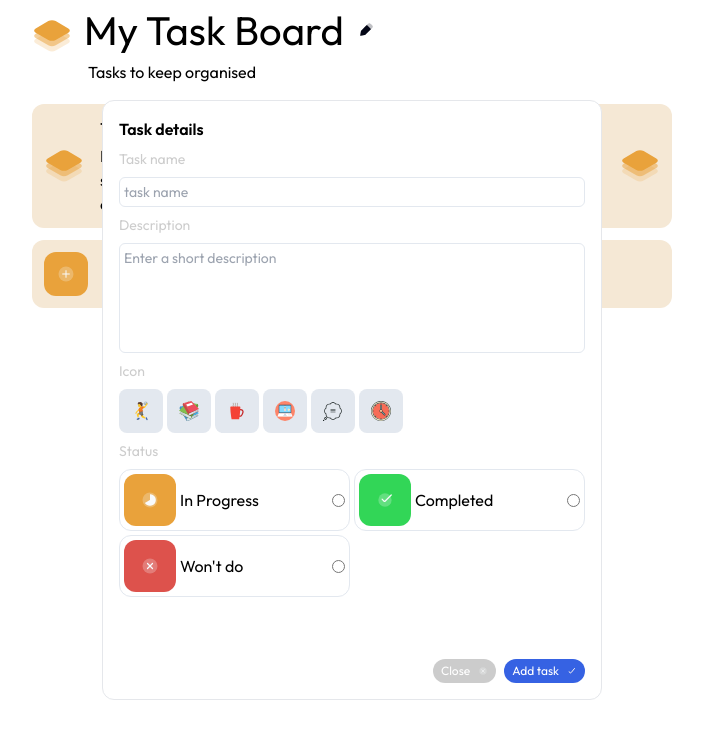
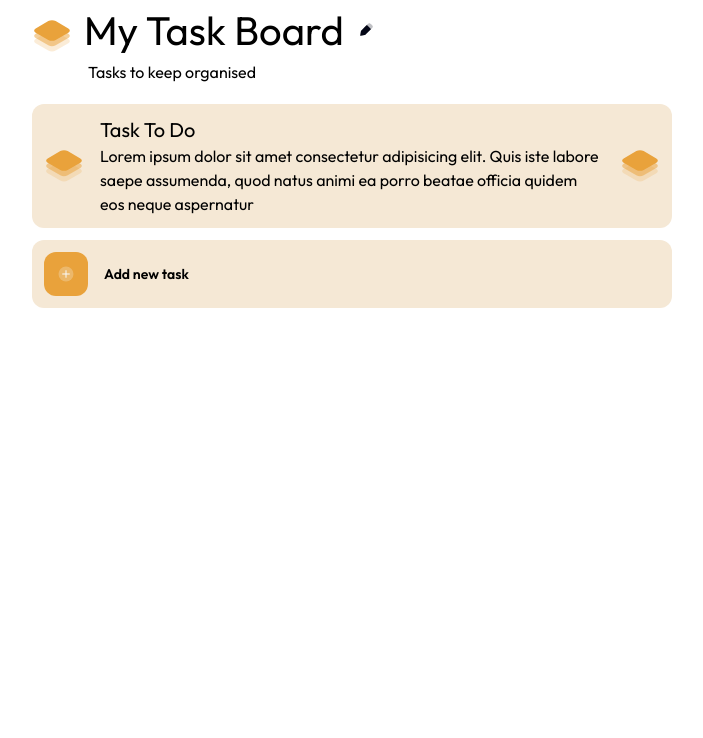
Before and after one commit to ysnitko/task_manager, a Next.js app: page / in a window 1280 px wide. Shown: the top 738 px of the page, without its empty margins (288-991 px from the left). Built offline with nearby package versions, Linux system fonts and the light colour scheme.

Commit message:
add changes

```diff
--- a/src/app/layout.tsx
+++ b/src/app/layout.tsx
@@ -1,6 +1,6 @@
 import type { Metadata } from 'next';
 import Header from '@/components/header/header';
-import Modal from '@/components/modal/modal';
+
 import { Outfit } from 'next/font/google';
 
 import './globals.css';
@@ -23,7 +23,6 @@ export default function RootLayout({
         <div className="flex flex-col items-center w-1/2 max-w-full gap-5">
           <Header />
           {children}
-          <Modal />
         </div>
       </body>
     </html>
--- /dev/null
+++ b/src/app/lib/store.ts
@@ -0,0 +1,8 @@
+export const ICONS = [
+  { id: 1, srcImg: '/assets/images/books.svg' },
+  { id: 2, srcImg: '/assets/images/clock.svg' },
+  { id: 3, srcImg: '/assets/images/cup.svg' },
+  { id: 4, srcImg: '/assets/images/laptop.svg' },
+  { id: 5, srcImg: '/assets/images/person.svg' },
+  { id: 6, srcImg: '/assets/images/think.svg' },
+];
--- a/src/app/page.tsx
+++ b/src/app/page.tsx
@@ -1,11 +1,17 @@
-import NewTask from "@/components/newTask/newtask";
-import Task from "@/components/task/task";
+'use client';
+import NewTask from '@/components/newTask/newtask';
+import Task from '@/components/task/task';
+import Modal from '@/components/modal/modal';
+import { useState, Dispatch, SetStateAction } from 'react';
 
 export default function Page() {
+  const [addTask, setAddTask] = useState<boolean>(false);
+
   return (
     <div className="w-full">
       <Task />
-      <NewTask />
+      <NewTask setAddTask={setAddTask} />
+      {addTask && <Modal />}
     </div>
   );
 }
--- a/src/components/modal/modal.tsx
+++ b/src/components/modal/modal.tsx
@@ -1,4 +1,5 @@
 import Image from 'next/image';
+import { ICONS } from '@/app/lib/store';
 
 export default function Modal() {
   return (
@@ -35,55 +36,23 @@ export default function Modal() {
           </div>
           <div className=" w-full flex flex-col gap-2">
             <p className="text-cancel-delete text-sm">Icon</p>
+
             <div className="flex gap-1">
-              <button className="bg-task-to-do rounded-lg p-3">
-                <Image
-                  src="/assets/images/person.svg"
-                  width={20}
-                  height={20}
-                  alt="person"
-                />
-              </button>
-              <button className="bg-task-to-do rounded-lg p-3">
-                <Image
-                  src="/assets/images/books.svg"
-                  width={20}
-                  height={20}
-                  alt="books"
-                />
-              </button>
-              <button className="bg-task-to-do rounded-lg p-3">
-                <Image
-                  src="/assets/images/cup.svg"
-                  width={20}
-                  height={20}
-                  alt="cup"
-                />
-              </button>
-              <button className="bg-task-to-do rounded-lg p-3">
-                <Image
-                  src="/assets/images/laptop.svg"
-                  width={20}
-                  height={20}
-                  alt="laptop"
-                />
-              </button>
-              <button className="bg-task-to-do rounded-lg p-3">
-                <Image
-                  src="/assets/images/think.svg"
-                  width={20}
-                  height={20}
-                  alt="think"
-                />
-              </button>
-              <button className="bg-task-to-do rounded-lg p-3">
-                <Image
-                  src="/assets/images/clock.svg"
-                  width={20}
-                  height={20}
-                  alt="clock"
-                />
-              </button>
+              {ICONS.map((item) => {
+                return (
+                  <button
+                    key={item.id}
+                    className="bg-task-to-do rounded-lg p-3"
+                  >
+                    <Image
+                      src={item.srcImg}
+                      width={20}
+                      height={20}
+                      alt="icon"
+                    />
+                  </button>
+                );
+              })}
             </div>
           </div>
           <div className=" w-full flex flex-col gap-2">
@@ -102,7 +71,6 @@ export default function Modal() {
                       alt="completed"
                     />
                   </div>
-
                   <p>In Progress</p>
                 </div>
                 <input
--- a/src/components/newTask/newtask.tsx
+++ b/src/components/newTask/newtask.tsx
@@ -1,7 +1,16 @@
-import React from "react";
-import Image from "next/image";
+import React from 'react';
+import Image from 'next/image';
+import { Dispatch, SetStateAction } from 'react';
 
-export default function NewTask() {
+interface NewTaskProps {
+  setAddTask: Dispatch<SetStateAction<boolean>>;
+}
+
+export default function NewTask({ setAddTask }: NewTaskProps) {
+  const showModal = () => {
+    setAddTask(true);
+  };
+
   return (
     <div className="flex items-center gap-4 bg-add-bg w-full p-3 rounded-xl mt-3">
       <button className="bg-add-btn-bg p-3 rounded-xl">
@@ -10,6 +19,7 @@ export default function NewTask() {
           width={20}
           height={20}
           alt="add task"
+          onClick={showModal}
         />
       </button>
       <p className="text-sm font-bold">Add new task</p>
--- a/src/components/task/task.tsx
+++ b/src/components/task/task.tsx
@@ -1,6 +1,6 @@
-import React from "react";
-import Image from "next/image";
-import Link from "next/link";
+import React from 'react';
+import Image from 'next/image';
+import Link from 'next/link';
 
 export default function Task() {
   return (
```
Also changed, not shown: 1 other file (tests, documents, lock files or other folders).
